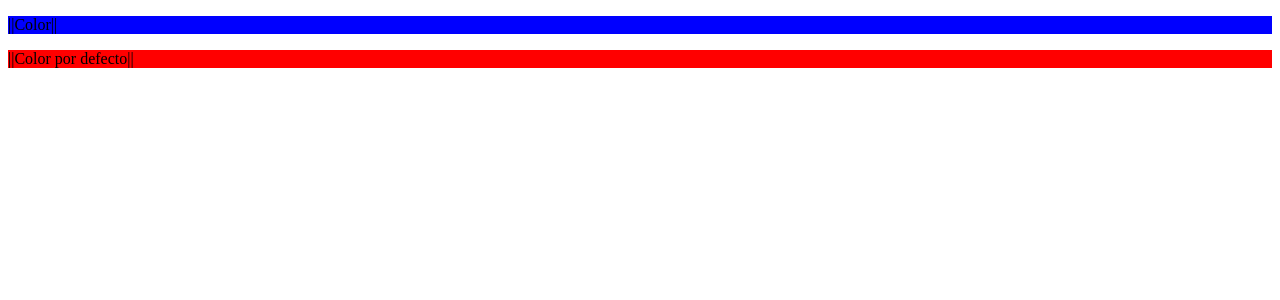
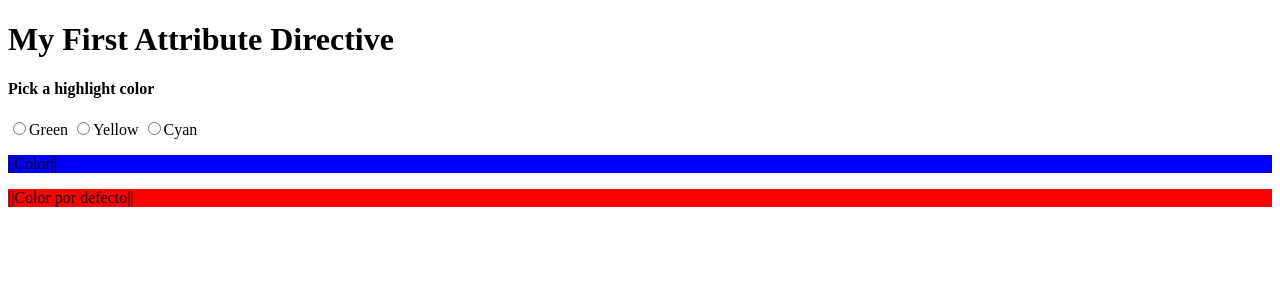
Before and after one commit to javierlete/angular-ejemplos, an Angular app: page / in a window 1280 px wide. Shown: the top 300 px of the page. Built offline with nearby package versions, Linux system fonts and the light colour scheme.

Commit message:
Interfaz visual para cambio de color

```diff
--- a/src/app/app.component.html
+++ b/src/app/app.component.html
@@ -1,2 +1,11 @@
+<h1>My First Attribute Directive</h1>
+
+<h4>Pick a highlight color</h4>
+<div>
+  <input type="radio" name="colors" (click)="color='lightgreen'">Green
+  <input type="radio" name="colors" (click)="setColor('yellow')">Yellow
+  <input type="radio" name="colors" (click)="color='cyan'">Cyan
+</div>
+
 <p [appHighlight]="color">Color</p>
 <p appHighlight>Color por defecto</p>
--- a/src/app/app.component.ts
+++ b/src/app/app.component.ts
@@ -7,4 +7,8 @@
 })
 export class AppComponent {
   color = 'blue';
+
+  setColor(color: string) {
+    this.color = color;
+  }
 }
```
